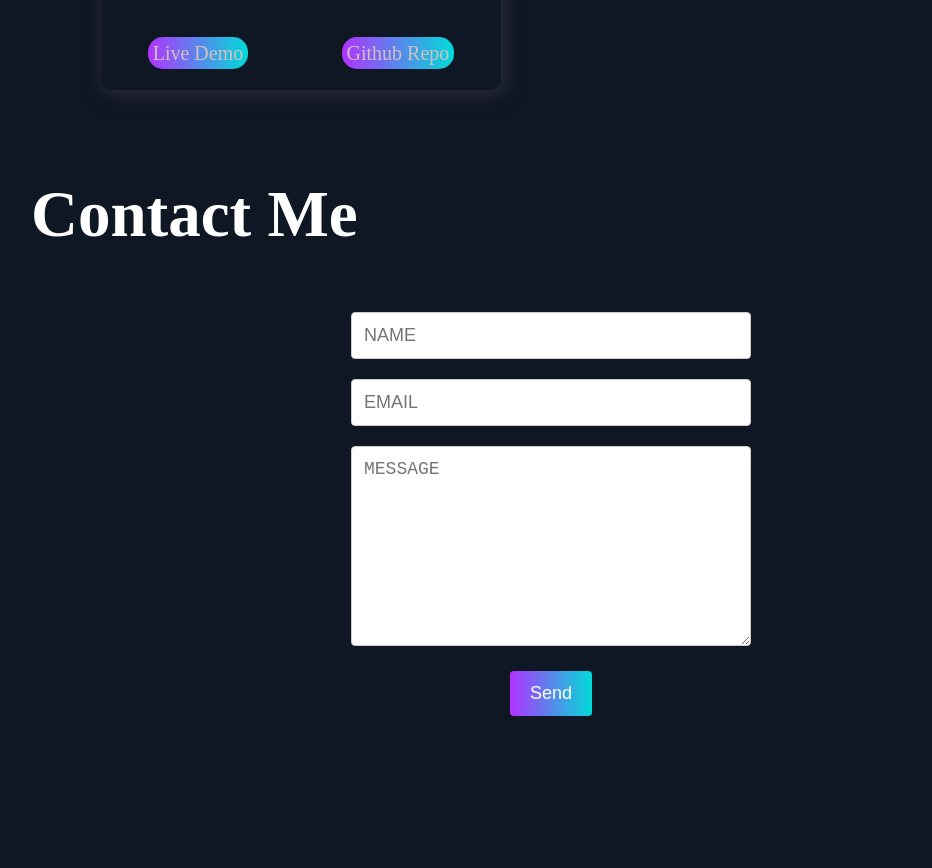
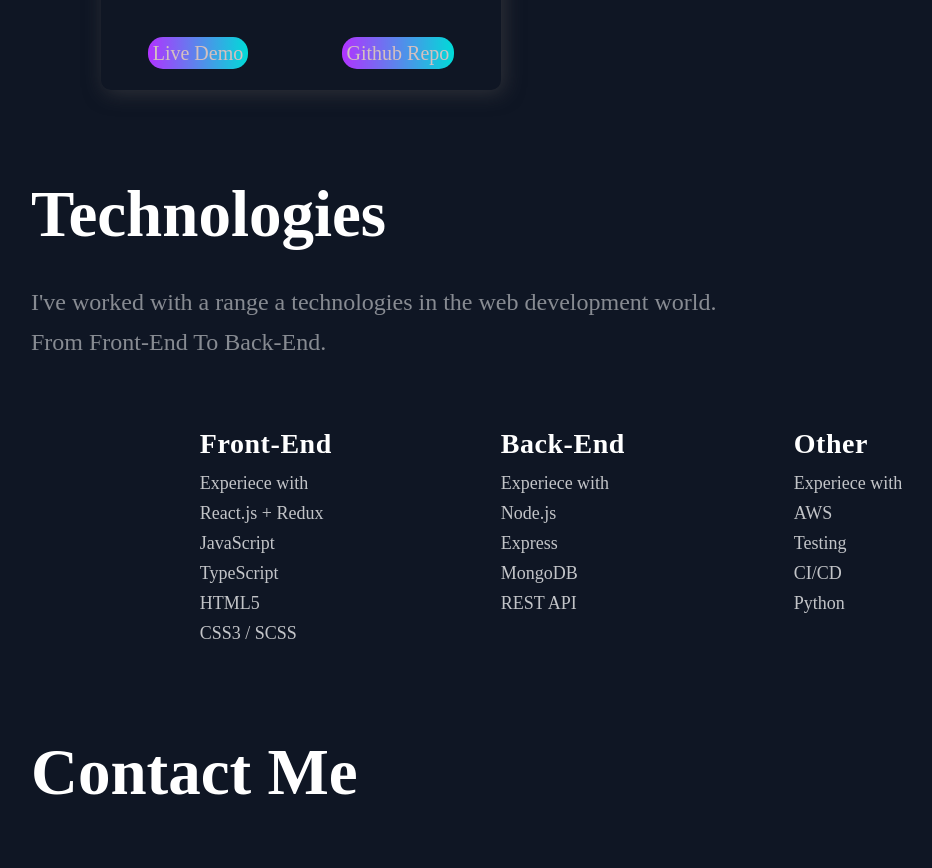
Before and after one commit to Aaron-Lin-74/personal-portfolio, a React (Create React App) app: page / in a window 1280 px wide. Shown: the part 1840-2708 px from the top of the page, without its empty margins (89-1021 px from the left). Before the commit the page ends 2588 px from the top, so only its background shows below. Built offline with nearby package versions, Linux system fonts and the light colour scheme.

Commit message:
feat(technologies): create Technologies component and its style

```diff
--- a/src/App.tsx
+++ b/src/App.tsx
@@ -3,6 +3,7 @@ import './App.scss';
 import Header from './components/Header/Header';
 import Hero from './components/Hero/Hero';
 import Projects from './components/Projects/Projects';
+import Technologies from './components/Technologies/Technologies';
 import Contact from './components/Contact/Contact';
 
 function App() {
@@ -11,6 +12,7 @@ function App() {
       <Header />
       <Hero />
       <Projects />
+      <Technologies />
       <Contact />
     </>
   );
--- /dev/null
+++ b/src/components/Technologies/Technologies.scss
@@ -0,0 +1,81 @@
+.tech-container {
+  display: flex;
+  flex-direction: column;
+  padding: 0;
+  margin: 0 auto;
+  max-width: 1040px;
+  box-sizing: content-box;
+  position: relative;
+  overflow: hidden;
+
+  .section-title {
+    font-weight: 800;
+    font-size: 65px;
+    line-height: 72px;
+    width: max-content;
+    max-width: 100%;
+    color: #fff;
+    margin-bottom: 16px;
+    padding: 58px 0 16px;
+    @media screen and (max-width: 640px) {
+      font-size: 32px;
+      line-height: 40px;
+      font-size: 28px;
+      line-height: 32px;
+      margin-bottom: 8px;
+      padding: 16px 0 8px;
+      max-width: 100%;
+    }
+  }
+  h3 {
+    max-width: 800px;
+    font-size: 24px;
+    line-height: 40px;
+    font-weight: 300;
+    padding-bottom: 3.6rem;
+    color: rgba(255, 255, 255, 0.5);
+  }
+  .tech-list-container {
+    display: flex;
+    justify-content: center;
+    align-items: center;
+    ul {
+      display: flex;
+      justify-content: space-evenly;
+      margin: 3rem 0;
+      width: 100%;
+      min-width: 300px;
+
+      li {
+        max-width: 320px;
+        display: flex;
+        flex-direction: column;
+        .list-title {
+          font-weight: 700;
+          font-size: 28px;
+          line-height: 32px;
+          letter-spacing: 0.02em;
+          color: #ffffff;
+          margin-bottom: 8px;
+          @media screen and (max-width: 640px) {
+            font-size: 20px;
+            line-height: 28px;
+            letter-spacing: 0.02em;
+            margin-bottom: 4px;
+          }
+        }
+
+        p {
+          font-size: 18px;
+          line-height: 30px;
+          color: rgba(255, 255, 255, 0.75);
+
+          @media screen and (max-width: 640px) {
+            font-size: 14px;
+            line-height: 22px;
+          }
+        }
+      }
+    }
+  }
+}
--- /dev/null
+++ b/src/components/Technologies/Technologies.tsx
@@ -0,0 +1,54 @@
+import React from 'react';
+import './Technologies.scss';
+
+function Technologies() {
+  return (
+    <section id='tech' className='tech-container'>
+      <h2 className='section-title'>Technologies</h2>
+      <h3>
+        I've worked with a range a technologies in the web development world.{' '}
+        <br />
+        From Front-End To Back-End.
+      </h3>
+      <div className='tech-list-container'>
+        <ul>
+          <li>
+            <h4 className='list-title'>Front-End</h4>
+            <p>
+              Experiece with <br />
+              React.js + Redux
+              <br />
+              JavaScript <br />
+              TypeScript <br />
+              HTML5 <br />
+              CSS3 / SCSS <br />
+            </p>
+          </li>
+          <li>
+            <h4 className='list-title'>Back-End</h4>
+            <p>
+              Experiece with <br />
+              Node.js <br />
+              Express <br />
+              MongoDB <br />
+              REST API <br />
+            </p>
+          </li>
+          <li>
+            <h4 className='list-title'>Other</h4>
+            <p>
+              Experiece with <br />
+              AWS <br />
+              Testing <br />
+              CI/CD <br />
+              Python
+              <br />
+            </p>
+          </li>
+        </ul>
+      </div>
+    </section>
+  );
+}
+
+export default Technologies;
```
